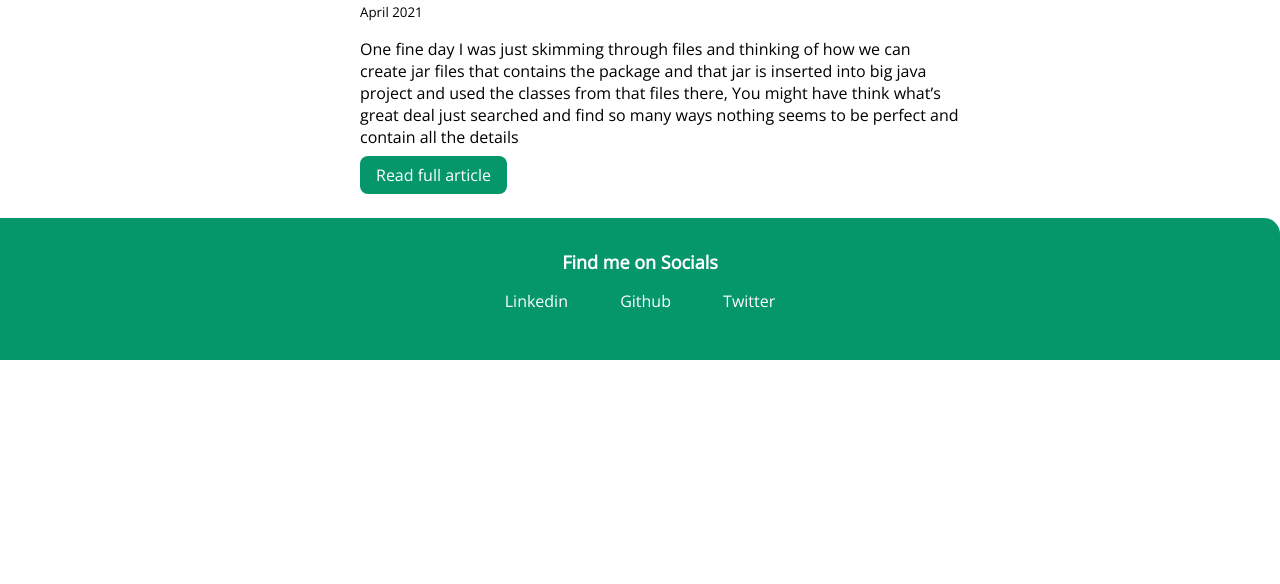
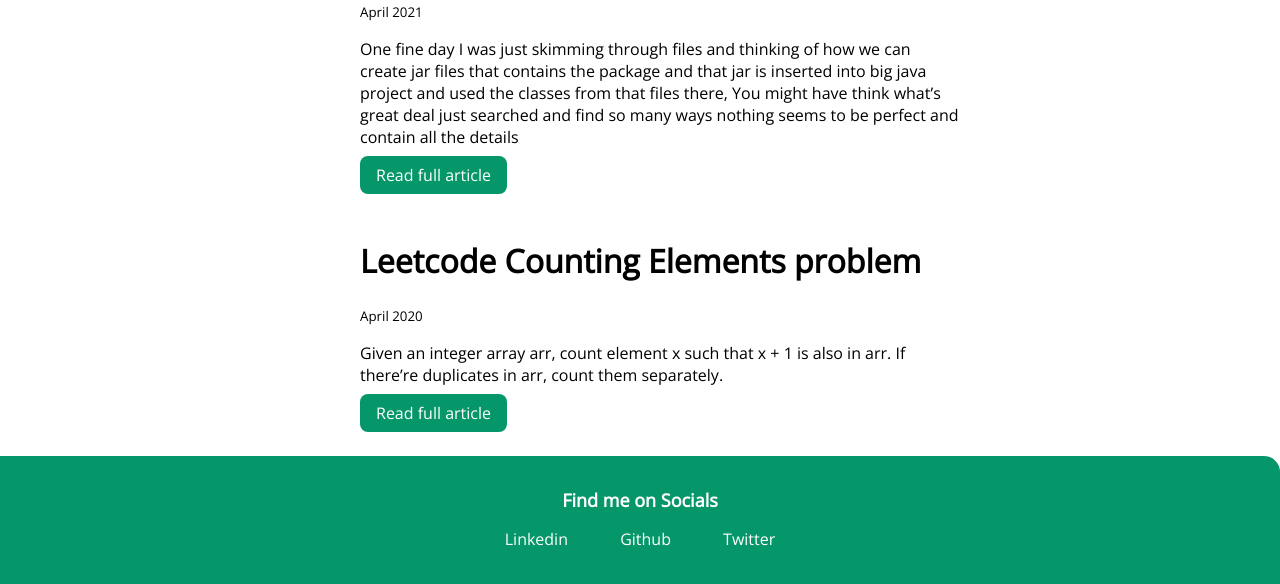
Before and after one commit to joshiadvait8/component-library, a plain HTML site: page articles.html in a window 1280 px wide. Shown: the part 700-1284 px from the top of the page. Before the commit the page ends 1060 px from the top, so only its background shows below. Drawn offline with nearby package versions, Linux system fonts and the light colour scheme.

Commit message:
update: article added

```diff
--- a/articles.html
+++ b/articles.html
@@ -57,6 +57,22 @@ I created some hack with JS to select or check all radio buttons on webpage with
         >
       </div>
       </li>
+      <li>
+        <div class="container container-center padding-xy">
+      <h1>Leetcode Counting Elements problem</h1>
+      <small>April 2020</small>
+      <p>
+        Given an integer array arr, count element x such that x + 1 is also in arr.
+If there’re duplicates in arr, count them separately.
+
+      </p>
+      <a
+        href="https://joshiadvait8.medium.com/leetcode-counting-elements-problem-fe44d8dd6221"
+        class="link link-primary"
+        >Read full article</a
+      >
+    </div>
+    </li>
       </div>
     </ul>
     <footer class="footer">
```
